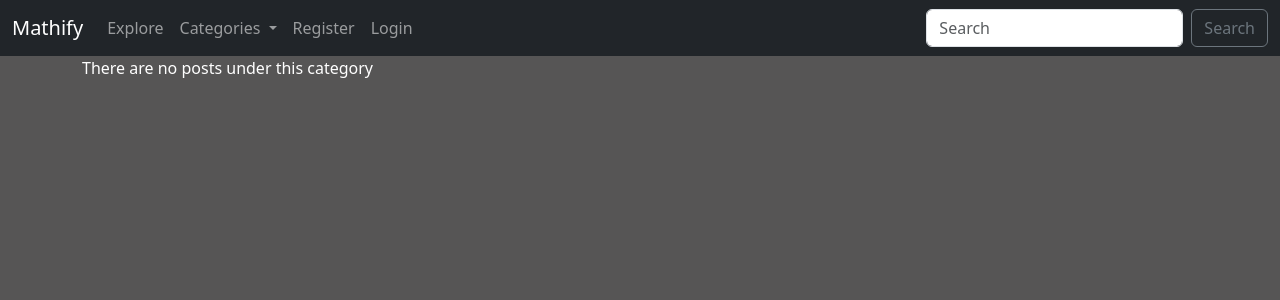
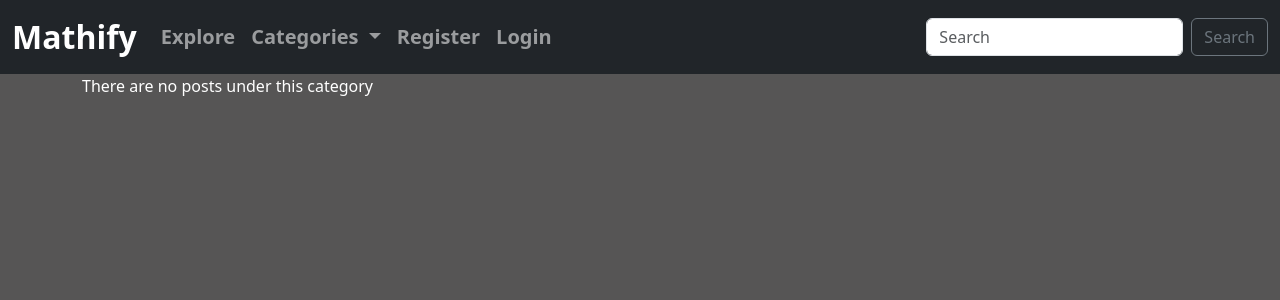
Before and after one commit to Ryan11c/mathify, a Django app: page /category/1/ in a window 1280 px wide. Shown: the top 300 px of the page. Run offline with Django 5.2, Linux system fonts and the light colour scheme; data comes from the database, SQL or seed files in the repository; both versions use the stored data as it was after the commit; some libraries are stand-ins or nearby versions.

Commit message:
Improve css for homepage and navbar

```diff
--- a/myApp/templates/myApp/base.html
+++ b/myApp/templates/myApp/base.html
@@ -10,7 +10,7 @@
 
     <nav class="navbar navbar-expand-lg navbar-dark bg-dark">
         <div class="container-fluid">
-          <a class="navbar-brand" href="{% url 'home' %}">Mathify</a>
+          <a class="navbar-brand fw-bold fs-2" href="{% url 'home' %}">Mathify</a>
           <button class="navbar-toggler" type="button" data-bs-toggle="collapse" data-bs-target="#navbarSupportedContent" aria-controls="navbarSupportedContent" aria-expanded="false" aria-label="Toggle navigation">
             <span class="navbar-toggler-icon"></span>
           </button>
@@ -18,12 +18,12 @@
             <ul class="navbar-nav me-auto mb-2 mb-lg-0">
 
               <li class="nav-item">
-                <a class="nav-link" href="{% url 'blog_view' %}">Explore</a>
+                <a class="nav-link fw-bold fs-5" href="{% url 'blog_view' %}">Explore</a>
               </li>
 
               {% if cat_menu %}
                 <li class="nav-item dropdown">
-                  <a class="nav-link dropdown-toggle" href="#" role="button" data-bs-toggle="dropdown" aria-expanded="false">
+                  <a class="nav-link dropdown-toggle fw-bold fs-5" href="#" role="button" data-bs-toggle="dropdown" aria-expanded="false">
                     Categories
                   </a>
                   <ul class="dropdown-menu">
@@ -37,11 +37,11 @@
 
               {% if user.is_authenticated %}
                 <li class="nav-item">
-                  <a class="nav-link" href="{% url 'add_post' %}">Add Post</a>
+                  <a class="nav-link fw-bold fs-5" href="{% url 'add_post' %}">Add Post</a>
                 </li>
 
                 <li class="nav-item dropdown">
-                  <a class="nav-link dropdown-toggle" href="#" role="button" data-bs-toggle="dropdown" aria-expanded="false">
+                  <a class="nav-link dropdown-toggle fw-bold fs-5" href="#" role="button" data-bs-toggle="dropdown" aria-expanded="false">
                     Profile
                   </a>
                   <ul class="dropdown-menu">
@@ -55,19 +55,19 @@
                 </li>
 
                 <li>
-                  <form method="post" action="{% url 'logout' %}" class="nav-item">
+                  <form method="post" action="{% url 'logout' %}" class="nav-item fw-bold fs-5">
                   {% csrf_token %}
-                  <button type="submit" class="nav-link">Logout</button>
+                  <button type="submit" class="nav-link fw-bold fs-5">Logout</button>
                   </form>
                 </li>
               {% else %}
 
                 <li class="nav-item">
-                  <a class="nav-link" href="{% url 'register' %}">Register</a>
+                  <a class="nav-link fw-bold fs-5" href="{% url 'register' %}">Register</a>
                 </li>
 
                 <li class="nav-item">
-                  <a class="nav-link" href="{% url 'login' %}">Login</a>
+                  <a class="nav-link fw-bold fs-5" href="{% url 'login' %}">Login</a>
                 </li>
               {%  endif %}
             </ul>
--- a/myApp/templates/myApp/blog.html
+++ b/myApp/templates/myApp/blog.html
@@ -29,7 +29,7 @@
                     {{ post.author.username }} - {{ post.post_date }}
                 </h6>
                 <div class="body-text">
-                    <p>{{ post.body|safe|truncatewords:12 }}</p>
+                    <p>{{ post.body|safe|truncatewords:10 }}</p>
                 </div>
 
                 {% if user.is_authenticated and user.id == post.author.id %}
--- a/myApp/templates/myApp/categories.html
+++ b/myApp/templates/myApp/categories.html
@@ -11,7 +11,7 @@
             <div class="card">
                 <div class="card-body">
                     <h5 class="card-title">
-                        <a href="{% url 'article_details' pk=post.pk %}">{{ post.title }}</a>
+                        <a href="{% url 'article_details' pk=post.pk %}">{{ post.title|safe|truncatewords:5 }}</a>
                         <span class="card-color"> ({{ post.total_likes }} likes)</span>
                     </h5>
                     <h6 class="card-color">
@@ -20,9 +20,9 @@
                         {% else %}
                             <img src="{% static 'myApp/images/defaultpfp.png' %}" width=30 height=30 class="rounded-circle">
                         {% endif %}
-                        {{ post.author.first_name }} {{ post.author.last_name }} - {{ post.post_date }}
+                        {{ post.author.username }} - {{ post.post_date }}
                     </h6>
-                    <p class="card-color">{{ post.body|safe|truncatewords:7 }}</p>
+                    <p class="card-color">{{ post.body|safe|truncatewords:10 }}</p>
 
                     {% if user.is_authenticated and user.id == post.author.id %}
                         <a href="{% url 'update_post' post.pk %}" class="card-link">Edit</a>
--- a/static/myApp/css/row_reducer.css
+++ b/static/myApp/css/row_reducer.css
@@ -15,11 +15,13 @@ body {
 h1 {
     color: var(--yellow);
     font-size: 2.5rem;
+    font-weight: bold;
 }
 
 h2 {
     color: var(--yellow);
     font-size: 1.8rem;
+    font-weight: bold;
 }
 
 .input-container {
```
Also changed, not shown: static/myApp/css/derivative_calculator.css (+4 -8 lines), db.sqlite3.
